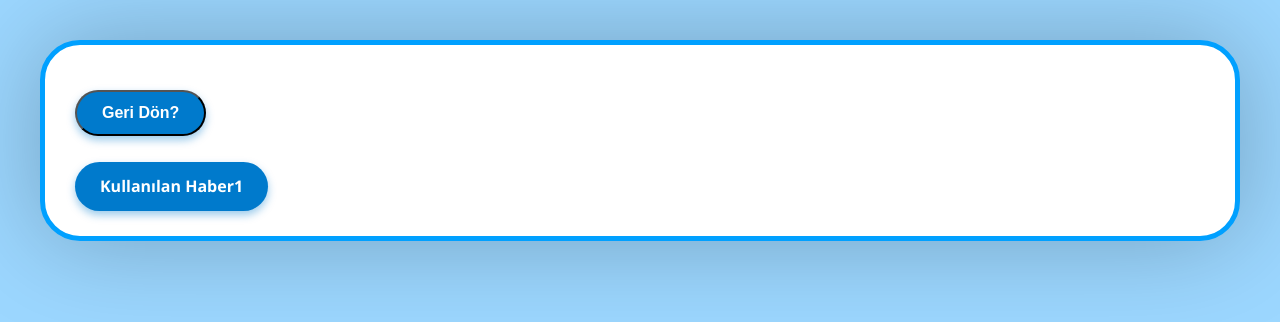
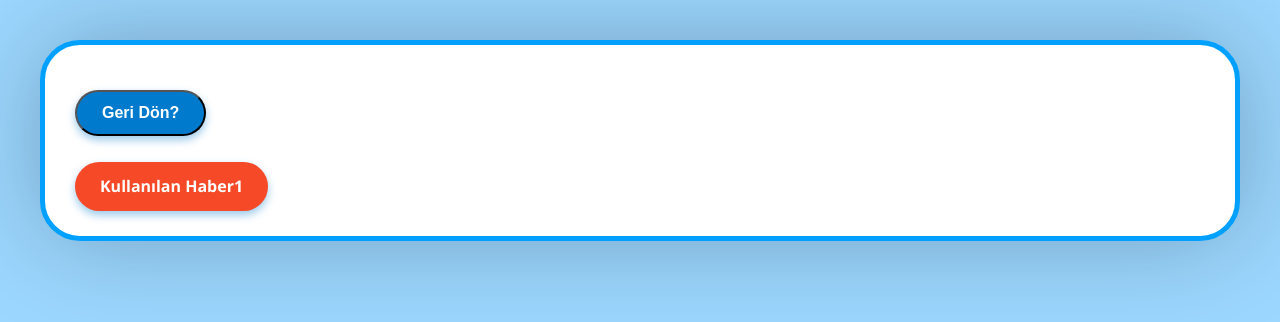
Before and after one commit to suprojegrubu/Su-Grubu, a Flask app: template templates/page4.html in a window 1280 px wide. Shown: the top 322 px of the page. Run offline with Flask 3, Linux system fonts and the light colour scheme; the template is opened without the code that fills it, so the values that code supplies are empty.

Commit message:
Update page4.html

```diff
--- a/templates/page4.html
+++ b/templates/page4.html
@@ -62,6 +62,28 @@
       background-color: #005f99;
     }
 
+    .btn2 {
+      display: inline-block;
+      background-color: #F54927;
+      color: white;
+      padding: 12px 25px;
+      border-radius: 25px;
+      text-decoration: none;
+      font-weight: 600;
+      font-size: 1rem;
+      box-shadow: 0 4px 8px rgba(0, 122, 204, 0.4);
+      cursor: pointer;
+      user-select: none;
+
+      transition: transform 0.4s ease, background-color 0.3s ease;
+      transform: scale(1);
+    }
+
+    .btn:hover {
+      transform: scale(1.2);
+      background-color: #FF2B00;
+    }
+
     @media (max-width: 768px) {
       .content {
         padding: 20px 15px;
@@ -84,7 +106,7 @@
         <button class="btn"type="submit">Geri Dön?</button>
     </form>
     <br>
-    <a href="https://www.dogrulukpayi.com/bulten/turkiye-de-kuraklik-tehdidi-su-kaynaklari-alarm-veriyor?gad_source=1&gad_campaignid=1455793348&gclid=Cj0KCQiAiKzIBhCOARIsAKpKLANj_T78xB3kI-b5EYrPzj286Q3p3hZdXeyjxA_GCq0oNRiPv2UL_9saAj4xEALw_wcB" class="btn">Kullanılan Haber1</a>
+    <a href="https://www.dogrulukpayi.com/bulten/turkiye-de-kuraklik-tehdidi-su-kaynaklari-alarm-veriyor?gad_source=1&gad_campaignid=1455793348&gclid=Cj0KCQiAiKzIBhCOARIsAKpKLANj_T78xB3kI-b5EYrPzj286Q3p3hZdXeyjxA_GCq0oNRiPv2UL_9saAj4xEALw_wcB" class="btn2">Kullanılan Haber1</a>
   </div>
 
 </body>
```
